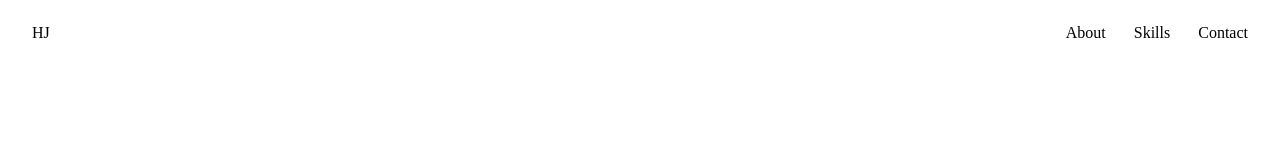
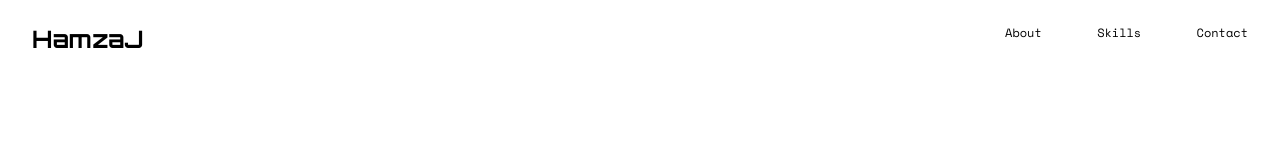
Before and after one commit to Hamza5955/portfolio-web, a plain HTML site: page index.html in a window 1280 px wide. Drawn offline with nearby package versions, Linux system fonts and the light colour scheme.

Commit message:
header fine

```diff
--- /dev/null
+++ b/css/font.css
@@ -0,0 +1,39 @@
+:root {
+  --f1: 3rem;
+  --f2: 2rem;
+  --f3: 1.5rem;
+  --f4: 1.25rem;
+  --f5: 1rem;
+  --f6: 0.75rem;
+  --f7: 0.875rem;
+}
+
+.f1 {
+  font-size: var(--f1);
+}
+.f2 {
+  font-size: var(--f2);
+}
+.f3 {
+  font-size: var(--f3);
+}
+.f4 {
+  font-size: var(--f4);
+}
+.f5 {
+  font-size: var(--f5);
+}
+.f6 {
+  font-size: var(--f6);
+}
+.f7 {
+  font-size: var(--f7);
+}
+
+/* fonts*/
+.space-mono {
+  font-family: "Space Mono", monospace;
+}
+.orbitron {
+  font-family: "Orbitron", sans-serif;
+}
--- a/css/style.css
+++ b/css/style.css
@@ -1,6 +1,7 @@
 @import "spazing.css";
 @import "padding.css";
 @import "margin.css";
+@import "font.css";
 
 a {
   text-decoration: none;
--- a/index.html
+++ b/index.html
@@ -6,14 +6,20 @@
     <meta name="viewport" content="width=device-width, initial-scale=1.0" />
     <title>Document</title>
     <link rel="stylesheet" href="css/style.css" />
+    <link rel="preconnect" href="https://fonts.googleapis.com" />
+    <link rel="preconnect" href="https://fonts.gstatic.com" crossorigin />
+    <link
+      href="https://fonts.googleapis.com/css2?family=Orbitron:wght@700&family=Space+Mono:wght@400;700&display=swap"
+      rel="stylesheet"
+    />
   </head>
-  <body>
+  <body class="space-mono">
     <header class="flex justify-between pl-lg pr-lg pt pb">
-      <a href="#">HJ</a>
-      <nav>
-        <a class="ml-lg" href="#">About</a>
-        <a class="ml-lg" href="#">Skills</a>
-        <a class="ml-lg" href="#">Contact</a>
+      <a class="orbitron f3" href="#">HamzaJ</a>
+      <nav class="f6">
+        <a class="ml-xxl" href="#">About</a>
+        <a class="ml-xxl" href="#">Skills</a>
+        <a class="ml-xxl" href="#">Contact</a>
       </nav>
     </header>
   </body>
```
